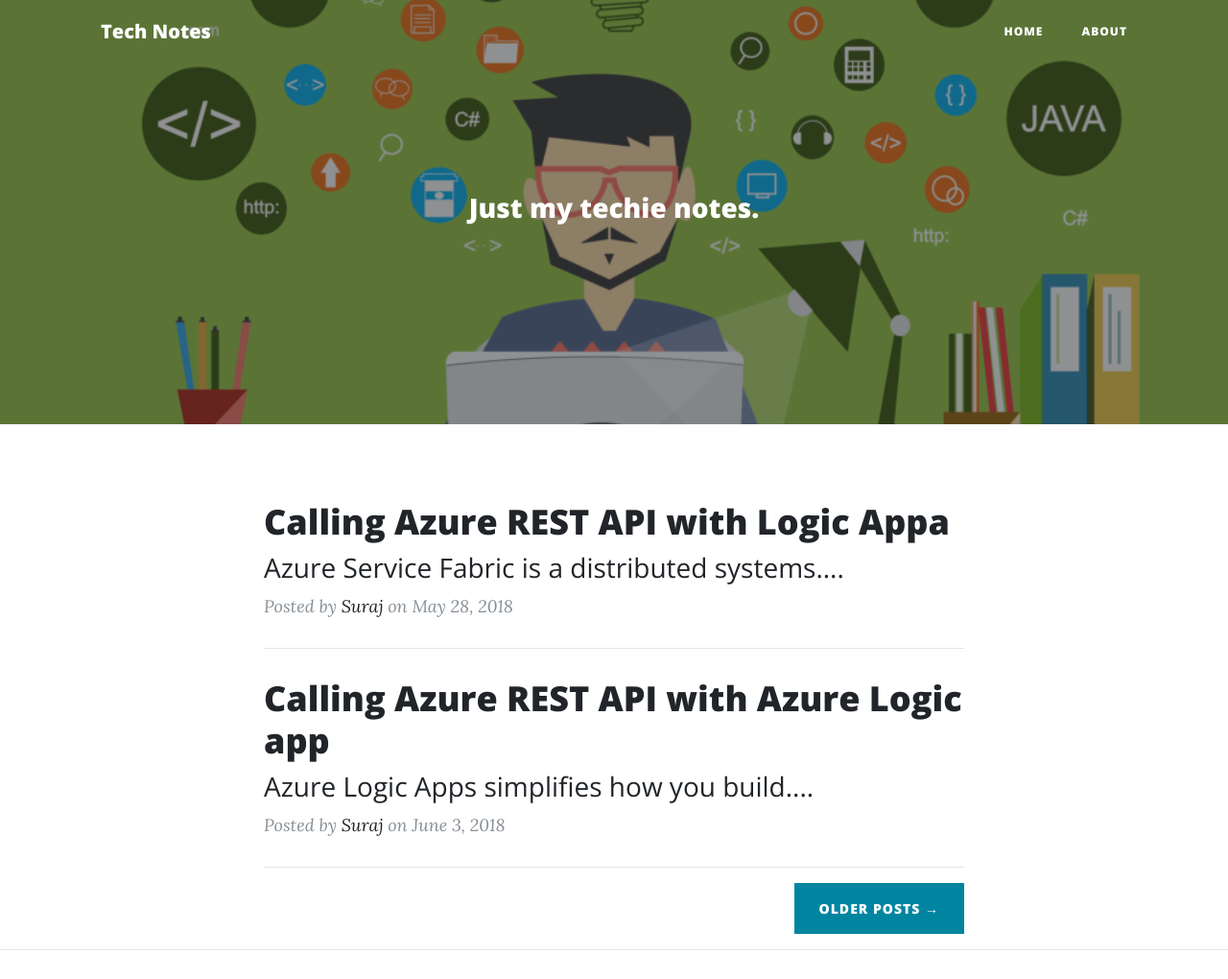
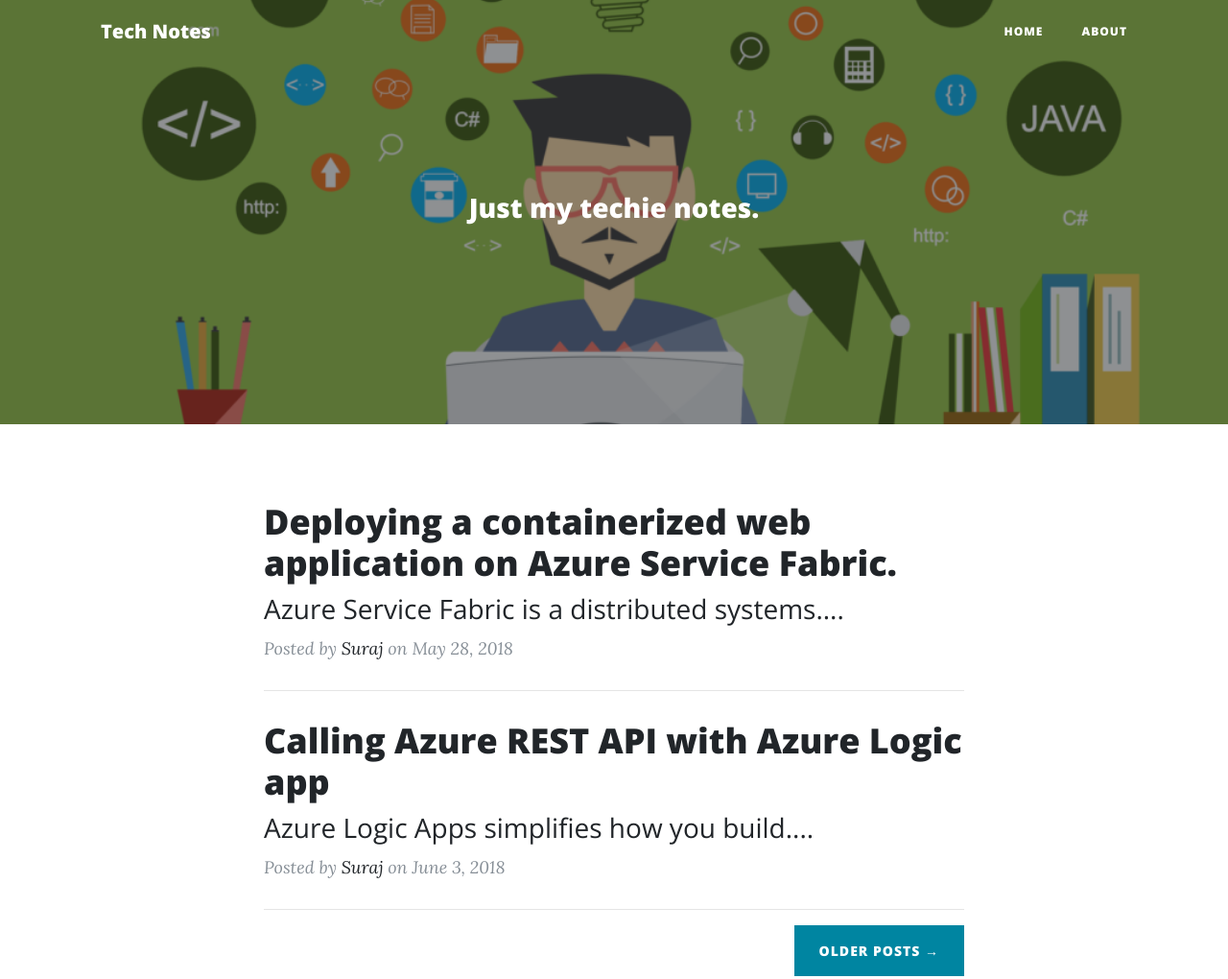
Before and after one commit to SurajSaroj/SurajSaroj.github.io, a website: page index.html in a window 1280 px wide. Shown: the top 1020 px of the page at 96% size. Drawn offline with nearby package versions, Linux system fonts and the light colour scheme.

Commit message:
Update index.html
index commit

```diff
--- a/index.html
+++ b/index.html
@@ -67,7 +67,7 @@
               <div class="post-preview">
                   <a href="servicefabric1.html">
                       <h2 class="post-title">
-                         Calling Azure REST API with Logic Appa
+                         Deploying a containerized web application on Azure Service Fabric.
                       </h2>
                       <h3 class="post-subtitle">
                           Azure Service Fabric is a distributed systems....
```
